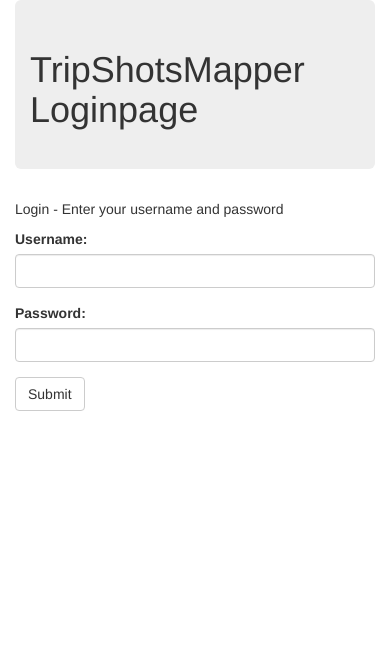
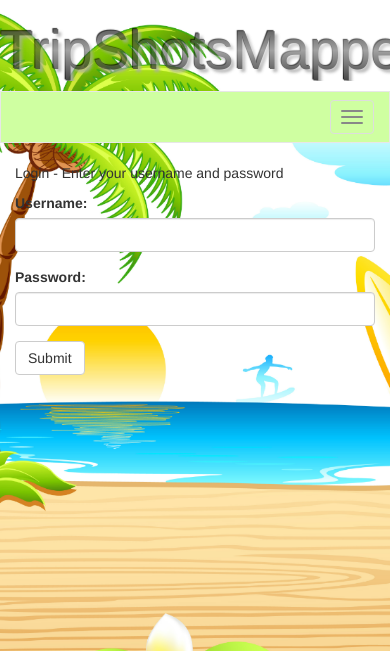
Before and after one commit to vl222cu/TripShotsMapper_1DV42E, a PHP site: page / in a window 390 px wide; the page is wider, and only the part inside the window is pictured. Shown: the top 651 px of that part. Run offline with PHP 8.4, Linux system fonts and the light colour scheme.

Commit message:
Implemented responsive design with a navigation bar

```diff
--- /dev/null
+++ b/css/mainstyle.css
@@ -0,0 +1,31 @@
+body {
+    background: url(../pics/paradise.png) no-repeat center center fixed;
+    -webkit-background-size: cover;
+    -moz-background-size: cover;
+    -o-background-size: cover;
+    background-size: cover;
+}
+
+h1 {
+    font-size: 55px;
+    color: #444444;
+    text-shadow: -1px -1px 1px #000, 3px 3px 3px #AAA;
+    -webkit-mask-image: -webkit-gradient(linear, left top, left bottom, from(rgba(0,0,0,1)), color-stop(50%, rgba(0,0,0,.5)), to(rgba(0,0,0,1)));
+}
+
+.navbar-custom {
+    color: #000;
+    background-color: #CFFFA1;
+}
+
+.navbar-brand {
+    text-transform: uppercase;
+    font-weight: 900;
+    letter-spacing: 2px;
+}
+
+.navbar-nav {
+    text-transform: uppercase;
+    font-weight: 400;
+    letter-spacing: 3px;
+}
--- a/src/view/HTMLView.php
+++ b/src/view/HTMLView.php
@@ -16,13 +16,34 @@ class HTMLView {
                 <html>
                     <head>
                         <title>$title</title>
+                        <link rel='stylesheet' href='https://maxcdn.bootstrapcdn.com/bootstrap/3.3.6/css/bootstrap.min.css' integrity='sha384-1q8mTJOASx8j1Au+a5WDVnPi2lkFfwwEAa8hDDdjZlpLegxhjVME1fgjWPGmkzs7' crossorigin='anonymous'>
                         <link rel='stylesheet' href='css/mainstyle.css' media='screen' />
-                        <link rel='stylesheet' href='https://maxcdn.bootstrapcdn.com/bootstrap/3.3.6/css/bootstrap.min.css' integrity='sha384-1q8mTJOASx8j1Au+a5WDVnPi2lkFfwwEAa8hDDdjZlpLegxhjVME1fgjWPGmkzs7' crossorigin='anonymous'>
                         <meta http-equiv='content-type' content='text/html; charset=utf-8' />
                         <meta name='viewport' content='width=device-width, initial-scale=1'>
                     </head>
                     <body>
-                        $body
+                    <h1 class='text-center'>TripShotsMapper</h1>
+                        <nav class='navbar navbar-default navbar-custom'>
+                            <div class='container'>
+                                <div class='navbar-header'>
+                                    <button type='button' class='navbar-toggle' data-toggle='collapse' data-target='#myNavBar'>
+                                        <span class='sr-only'>Toggle navigation</span>
+                                        <span class='icon-bar'></span>
+                                        <span class='icon-bar'></span>
+                                        <span class='icon-bar'></span>
+                                    </button>
+                                </div>
+                                <div class='collapse navbar-collapse' id='myNavBar'>
+                                    <ul class='nav navbar-nav navbar-right'>
+                                        <li><a href='#'><span class='glyphicon glyphicon-log-in'></span>Sign In</a></li>
+                                        <li><a href='#'><span class='glyphicon glyphicon-user'></span>Sign up</a></li>
+                                    </ul>
+                                </div>
+                            </div>
+                        </nav>
+                        <div class='container'>
+                            $body
+                        </div>
                         <script src='//ajax.googleapis.com/ajax/libs/jquery/2.2.0/jquery.min.js'></script>
                         <script src='https://maxcdn.bootstrapcdn.com/bootstrap/3.3.6/js/bootstrap.min.js' integrity='sha384-0mSbJDEHialfmuBBQP6A4Qrprq5OVfW37PRR3j5ELqxss1yVqOtnepnHVP9aJ7xS' crossorigin='anonymous'></script>
                     </body>
--- a/src/view/LoginView.php
+++ b/src/view/LoginView.php
@@ -80,10 +80,6 @@ class LoginView {
 	public function showLoginPage() {
 
 		$html = "
-			<div class='container'>
-				<div class='jumbotron'>
-				 	<h1>TripShotsMapper Loginpage</h1>
-				</div>
 				 <form role='form' name='login' method='post' accept-charset='utf-8' action='?login'>
 					<p>Login - Enter your username and password</p>";
 
@@ -103,7 +99,6 @@ class LoginView {
 						</div>
 						<button type='submit' name='submit' class='btn btn-default'>Submit</button>
 					</form>
-				</div>
 			";
 
 			return $html;
```
Also changed, not shown: index.php (line endings or trailing spaces), pics/paradise.png (added).
